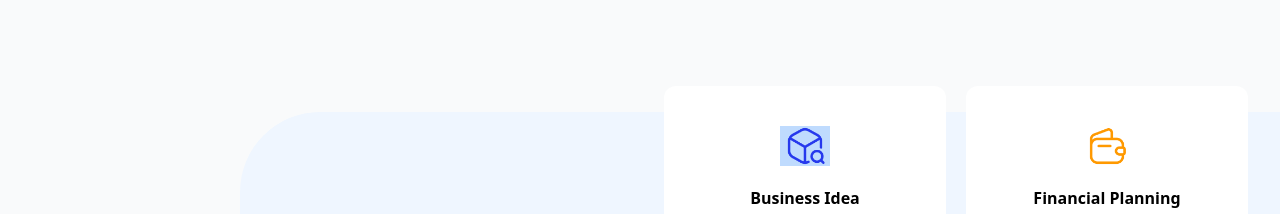
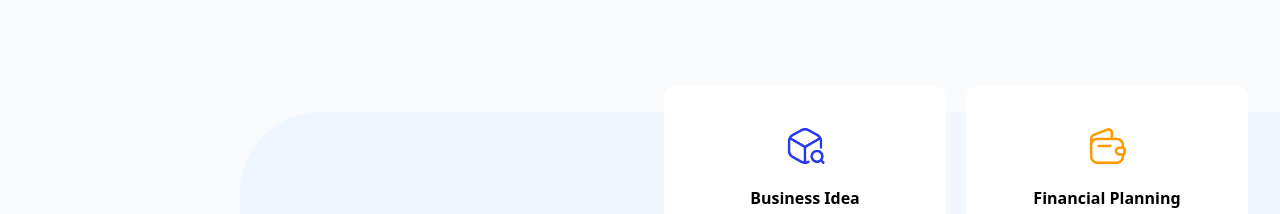
Before and after one commit to nodexchange/alyssacreative.co.uk, a Next.js app: page / in a window 1280 px wide. Shown: the part 840-1054 px from the top of the page. Built offline with nearby package versions, Linux system fonts and the light colour scheme.

Commit message:
Update icons bg

```diff
--- a/components/Services.js
+++ b/components/Services.js
@@ -22,7 +22,7 @@ function Services() {
                         <div class="grid items-center max-w-4xl grid-cols-1 lg:grid-cols-2 mx-auto gap-x-5 gap-y-5 ">
                             <div className='text-center bg-white py-10 px-5 rounded-xl z-10'>
                                 <div className='mb-5'>
-                                    <Image class="object-contain h-10 mx-auto bg-blue-200" src="/box-search.png" width={50} height={50}/>
+                                    <Image class="object-contain h-10 mx-auto" src="/box-search.png" width={50} height={50}/>
                                 </div>
                                 <div>
                                     <h1 className='mb-5 font-bold max-w-[10rem] mx-auto'>Business Idea Planning</h1>
```
